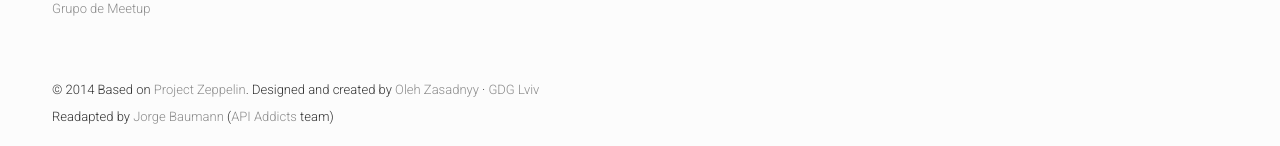
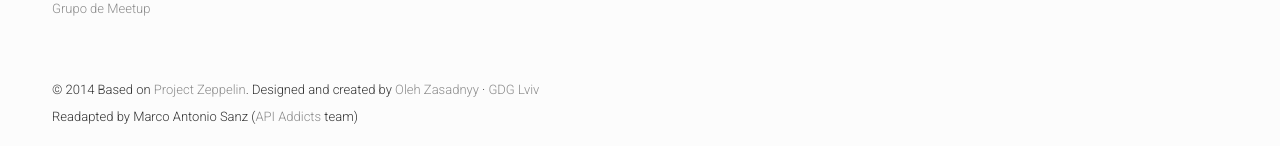
Before and after one commit to apiaddicts/startupsylasapisIII, a Jekyll site: the page built from index.html, in a window 1280 px wide and 900 px high, scrolled down 5376 px. Shown: the part 751-897 px from the top of the window. Built offline with Jekyll 4.4.1, drawn with Linux system fonts in a browser that asks for light colours; nearby versions of some CDN libraries; comment, search, counter and statistics services are not loaded.

Commit message:
change Jorge Baumann for Marco Antonio Sanz

```diff
--- a/_includes/footer.html
+++ b/_includes/footer.html
@@ -46,7 +46,7 @@
         and created by <a href="https://plus.google.com/+OlehZasadnyy/about" target="_blank">Oleh Zasadnyy</a> &middot;
         <a href="http://lviv.gdg.org.ua" target="_blank">GDG Lviv</a>
       </p>
-      <p class="copyright"> Readapted by <a href="https://github.com/baumannzone" target="_blank">Jorge Baumann</a> (<a href="https://github.com/apiaddicts" target="_blank">API Addicts</a> team)</p>
+      <p class="copyright"> Readapted by Marco Antonio Sanz</a> (<a href="https://github.com/apiaddicts" target="_blank">API Addicts</a> team)</p>
     </div>
   </div>
 </footer>
```
Also changed, not shown: 13 other files.
